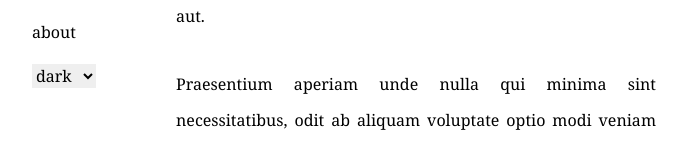
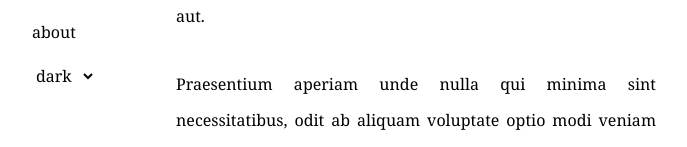
Before and after one commit to hakakaku/blog, a Next.js app: page /about in a window 1280 px wide. Shown: the part 304-451 px from the top of the page, without its empty margins (296-983 px from the left). Built offline with nearby package versions, Linux system fonts and the light colour scheme.

Commit message:
fix: theme toggle styles in ios.

```diff
--- a/components/ThemeToggle.tsx
+++ b/components/ThemeToggle.tsx
@@ -5,7 +5,7 @@ function ThemeToggle() {
 
 	return (
 		<select
-			className="w-16"
+			className="w-16 bg-white dark:bg-black rounded-none"
 			value={theme}
 			onChange={(e) => setTheme(e.target.value)}
 		>
```
